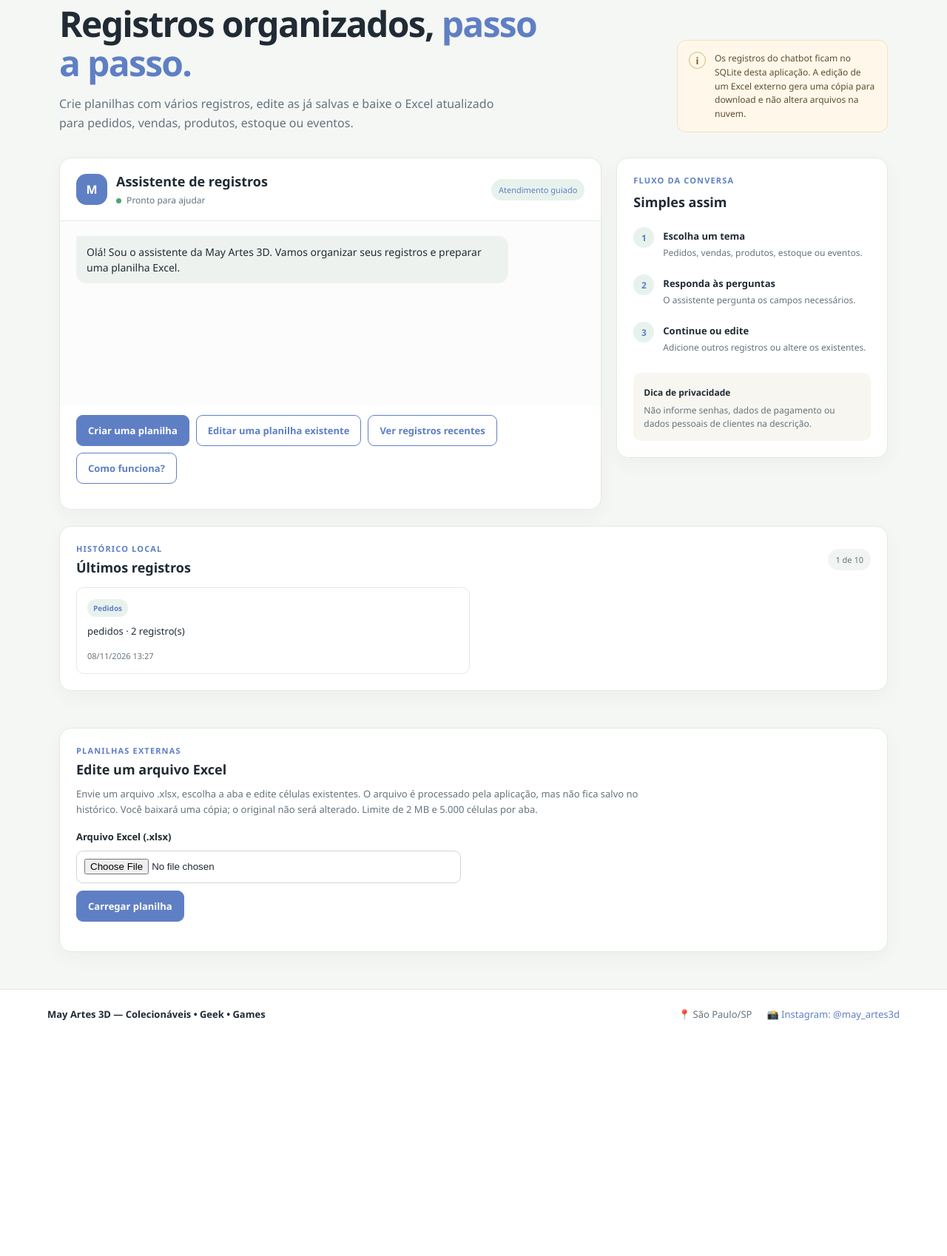
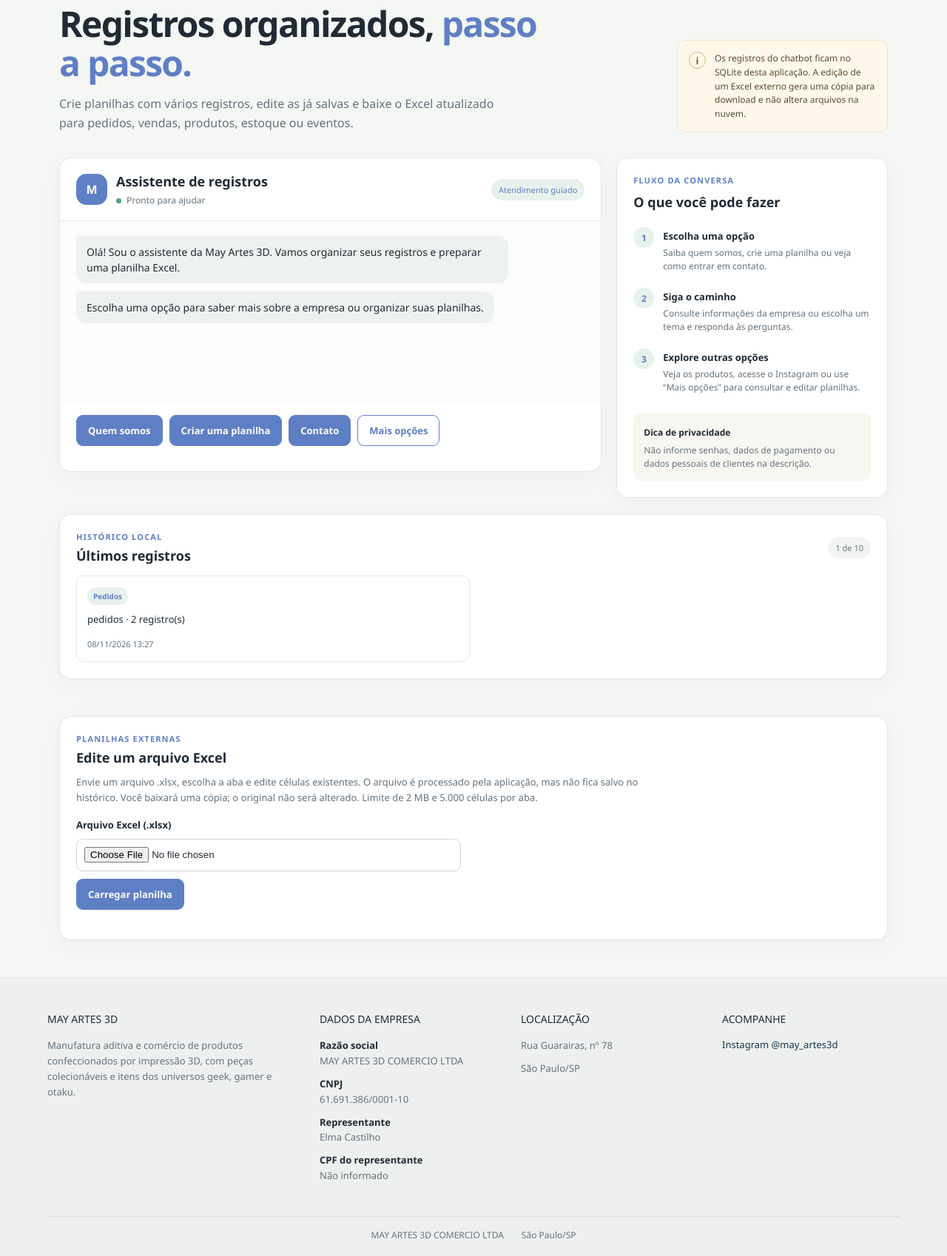
Before and after one commit to GustavodeSalesQueiroz/gerador-de-planilhas, a Django app: page / in a window 1280 px wide. Shown: the part 1492-3190 px from the top of the page at 74% size. Before the commit the page ends 2872 px from the top, so only its background shows below. Run offline with Django 5.2, Linux system fonts and the light colour scheme; data comes from the database, SQL or seed files in the repository; data that the repository does not hold is empty.

Commit message:
Documenta a API e amplia o chatbot
Adiciona guias técnicos do fluxo do chatbot e da API. Expande as opções de conversa para apresentar informações da empresa, produtos e contato, além de reorganizar o rodapé com dados institucionais.

```diff
--- a/home/templates/home.html
+++ b/home/templates/home.html
@@ -6,8 +6,8 @@
     <meta name="viewport" content="width=device-width, initial-scale=1">
     <meta name="description" content="Chatbot simples para organizar registros operacionais da May Artes 3D.">
     <title>Assistente de registros | May Artes 3D</title>
-    <link rel="stylesheet" href="{% static 'home/css/home.css' %}?v=13">
-    <script src="{% static 'home/js/home.js' %}?v=2" defer></script>
+    <link rel="stylesheet" href="{% static 'home/css/home.css' %}?v=16">
+    <script src="{% static 'home/js/home.js' %}?v=3" defer></script>
 </head>
 <body>
     <!-- Cabeçalho com a marca e atalhos para as áreas principais da página. -->
@@ -17,8 +17,8 @@
             <span>May Artes 3D <small>Assistente de registros</small></span>
         </a>
         <nav aria-label="Navegação principal">
-            <a href="#chat">Chatbot</a>
-            <a href="#contato">Contato</a>
+            <a href="#empresa">Empresa</a>
+            <a href="#chat">Assistente</a>
         </nav>
     </header>
 
@@ -35,10 +35,10 @@
         </div>
     </section>
 
-    <section class="product-gallery" aria-label="Produtos em destaque">
+    <section class="product-gallery" id="produtos" aria-label="Produtos em destaque">
         <div class="product-gallery-heading">
             <h2>Produtos</h2>
-            <p>Action figures de anime da melhor qualidade, feitas com carinho para você.</p>
+            <p>Action figures de cultura pop da melhor qualidade, feitas com carinho para você.</p>
         </div>
         <article class="product-card">
             <img src="{% static 'home/img/silksong.webp' %}" alt="Diorama de Hollow Knight: Silksong">
@@ -93,11 +93,11 @@
 
             <aside class="guide-card">
                 <p class="eyebrow">FLUXO DA CONVERSA</p>
-                <h2>Simples assim</h2>
+                <h2>O que você pode fazer</h2>
                 <ol class="steps">
-                    <li><span>1</span><div><strong>Escolha um tema</strong><small>Pedidos, vendas, produtos, estoque ou eventos.</small></div></li>
-                    <li><span>2</span><div><strong>Responda às perguntas</strong><small>O assistente pergunta os campos necessários.</small></div></li>
-                    <li><span>3</span><div><strong>Continue ou edite</strong><small>Adicione outros registros ou altere os existentes.</small></div></li>
+                    <li><span>1</span><div><strong>Escolha uma opção</strong><small>Saiba quem somos, crie uma planilha ou veja como entrar em contato.</small></div></li>
+                    <li><span>2</span><div><strong>Siga o caminho</strong><small>Consulte informações da empresa ou escolha um tema e responda às perguntas.</small></div></li>
+                    <li><span>3</span><div><strong>Explore outras opções</strong><small>Veja os produtos, acesse o Instagram ou use “Mais opções” para consultar e editar planilhas.</small></div></li>
                 </ol>
                 <div class="privacy-note">
                     <strong>Dica de privacidade</strong>
@@ -161,10 +161,31 @@
     </main>
 
     <footer class="site-footer">
-        <p class="footer-brand">May Artes 3D — Colecionáveis • Geek • Games</p>
-        <div class="footer-contact" id="contato">
-            <span>📍 São Paulo/SP</span>
-            <a href="https://www.instagram.com/may_artes3d/" target="_blank" rel="noopener noreferrer">📸 Instagram: @may_artes3d</a>
+        <div class="footer-columns">
+            <section class="footer-column" id="empresa" aria-labelledby="footer-company-heading">
+                <h2 id="footer-company-heading">MAY ARTES 3D</h2>
+                <p id="footer-company-description">Manufatura aditiva e comércio de produtos confeccionados por impressão 3D, com peças colecionáveis e itens dos universos geek, gamer e otaku.</p>
+            </section>
+            <section class="footer-column" aria-labelledby="footer-details-heading">
+                <h2 id="footer-details-heading">DADOS DA EMPRESA</h2>
+                <p><strong>Razão social</strong><br><span id="footer-company-legal-name">MAY ARTES 3D COMERCIO LTDA</span></p>
+                <p><strong>CNPJ</strong><br><span id="footer-company-cnpj">61.691.386/0001-10</span></p>
+                <p><strong>Representante</strong><br><span id="footer-company-representative">Elma Castilho</span></p>
+                <p><strong>CPF do representante</strong><br><span id="footer-company-cpf">Não informado</span></p>
+            </section>
+            <section class="footer-column" aria-labelledby="footer-location-heading">
+                <h2 id="footer-location-heading">LOCALIZAÇÃO</h2>
+                <p id="footer-company-address">Rua Guarairas, nº 78</p>
+                <p id="footer-company-city">São Paulo/SP</p>
+            </section>
+            <section class="footer-column" id="contato" aria-labelledby="footer-contact-heading">
+                <h2 id="footer-contact-heading">ACOMPANHE</h2>
+                <a id="footer-company-instagram" href="https://www.instagram.com/may_artes3d/" target="_blank" rel="noopener noreferrer">Instagram @may_artes3d</a>
+            </section>
+        </div>
+        <div class="footer-bottom">
+            <span>MAY ARTES 3D COMERCIO LTDA</span>
+            <span>São Paulo/SP</span>
         </div>
     </footer>
 
--- a/templates/static/home/css/home.css
+++ b/templates/static/home/css/home.css
@@ -357,6 +357,7 @@ main {
     border-radius: 4px 14px 14px;
     font-size: 14px;
     line-height: 1.5;
+    white-space: pre-line;
     overflow-wrap: anywhere;
 }
 
@@ -728,38 +729,57 @@ textarea:focus-visible {
 }
 
 /* Mantém o rodapé alinhado e separado do conteúdo principal. */
-footer {
-    display: flex;
-    align-items: center;
-    justify-content: space-between;
-    gap: 12px;
-    padding: 24px max(5vw, 24px);
+.site-footer {
+    padding: 46px max(5vw, 24px) 20px;
     color: var(--muted);
-    background: var(--paper);
+    background: #eef0ef;
     border-top: 1px solid var(--line);
     font-size: 13px;
 }
 
-.footer-brand {
-    margin: 0;
-    color: var(--ink);
-    font-weight: 700;
+.footer-columns {
+    display: grid;
+    grid-template-columns: minmax(220px, 1.4fr) repeat(3, minmax(150px, 1fr));
+    gap: 32px;
+    max-width: 1440px;
+    margin: 0 auto;
 }
 
-.footer-contact {
-    display: flex;
-    flex-wrap: wrap;
-    justify-content: flex-end;
-    gap: 8px 20px;
+.footer-column h2 {
+    margin: 0 0 16px;
+    color: var(--ink);
+    font-size: 14px;
+    font-weight: 500;
 }
 
-.footer-contact a {
-    color: var(--green);
+.footer-column p {
+    margin: 0 0 10px;
+    line-height: 1.6;
+}
+
+.footer-column strong {
+    color: var(--ink);
+    font-weight: 600;
+}
+
+.footer-column a {
+    color: var(--green-dark);
     text-decoration: none;
 }
 
-.footer-contact a:hover {
+.footer-column a:hover {
     text-decoration: underline;
+}
+
+.footer-bottom {
+    display: flex;
+    justify-content: center;
+    gap: 8px 24px;
+    max-width: 1440px;
+    margin: 34px auto 0;
+    padding-top: 16px;
+    border-top: 1px solid #d8ddda;
+    font-size: 12px;
 }
 
 /* Empilha os cartões e ajusta a navegação em telas médias. */
@@ -767,6 +787,11 @@ footer {
     .about-section {
         min-height: 540px;
         padding: 56px 26px;
+    }
+
+    .footer-columns {
+        grid-template-columns: repeat(2, minmax(0, 1fr));
+        gap: 28px 20px;
     }
 
     .product-gallery {
@@ -855,15 +880,18 @@ footer {
         grid-template-columns: 1fr;
     }
 
-    footer {
-        flex-direction: column;
-        align-items: flex-start;
+    .footer-columns {
+        grid-template-columns: 1fr;
+        gap: 24px;
+    }
+
+    .site-footer {
         padding-right: 16px;
         padding-left: 16px;
     }
 
-    .footer-contact {
+    .footer-bottom {
         justify-content: flex-start;
-        flex-direction: column;
+        flex-wrap: wrap;
     }
 }
--- a/templates/static/home/js/home.js
+++ b/templates/static/home/js/home.js
@@ -53,16 +53,24 @@ function showChoices(choices) {
     const group = document.createElement("div");
     group.className = "choice-list";
 
-    choices.forEach(({ label, onSelect, secondary = false }) => {
-        const button = document.createElement("button");
-        button.type = "button";
-        button.className = secondary ? "choice-button choice-secondary" : "choice-button";
-        button.textContent = label;
-        button.addEventListener("click", () => {
-            group.remove();
-            onSelect();
-        });
-        group.append(button);
+    choices.forEach(({ label, onSelect, secondary = false, href, external = false }) => {
+        const choice = document.createElement(href ? "a" : "button");
+        choice.className = secondary ? "choice-button choice-secondary" : "choice-button";
+        choice.textContent = label;
+        if (href) {
+            choice.href = href;
+            if (external) {
+                choice.target = "_blank";
+                choice.rel = "noopener noreferrer";
+            }
+        } else {
+            choice.type = "button";
+            choice.addEventListener("click", () => {
+                group.remove();
+                onSelect();
+            });
+        }
+        group.append(choice);
     });
 
     controls.append(group);
@@ -95,17 +103,81 @@ async function requestJson(url, method = "GET", data = null) {
 }
 
 function showMenu() {
-    // Reinicia o estado local e apresenta as ações principais do chatbot.
+    // Reinicia o estado local e apresenta as opções principais da conversa.
     currentSheet = null;
     selectedTheme = null;
     currentMode = null;
     selectedRecord = null;
     answers = {};
     showChoices([
+        { label: "Quem somos", onSelect: showCompanyMenu },
         { label: script.mensagens.iniciar_registro, onSelect: chooseTheme },
-        { label: script.mensagens.editar_planilha, onSelect: chooseExistingSheet, secondary: true },
+        { label: "Contato", onSelect: showContact },
+        { label: "Mais opções", onSelect: showMoreOptions, secondary: true },
+    ]);
+}
+
+function footerText(selector) {
+    return document.querySelector(selector).textContent.trim();
+}
+
+function showCompanyMenu() {
+    addMessage("Quem somos", "user");
+    addMessage("Sobre a May Artes 3D, escolha uma opção:");
+    showChoices([
+        { label: "Institucional", onSelect: showInstitutional },
+        { label: "O que fazemos", onSelect: showWhatWeDo },
+        { label: script.mensagens.voltar_menu, onSelect: showMenu, secondary: true },
+    ]);
+}
+
+function showInstitutional() {
+    addMessage("Institucional", "user");
+    addMessage(footerText("#footer-company-description"));
+    addMessage([
+        `Razão social: ${footerText("#footer-company-legal-name")}`,
+        `CNPJ: ${footerText("#footer-company-cnpj")}`,
+        `Representante: ${footerText("#footer-company-representative")}`,
+        `CPF do representante: ${footerText("#footer-company-cpf")}`,
+        `Endereço: ${footerText("#footer-company-address")}, ${footerText("#footer-company-city")}`,
+    ].join("\n"));
+    showChoices([
+        { label: "O que fazemos", onSelect: showWhatWeDo },
+        { label: script.mensagens.voltar_menu, onSelect: showMenu, secondary: true },
+    ]);
+}
+
+function showWhatWeDo() {
+    addMessage("O que fazemos", "user");
+    addMessage(footerText("#footer-company-description"));
+    showChoices([
+        { label: "Ver produtos", href: "#produtos" },
+        { label: script.mensagens.iniciar_registro, onSelect: chooseTheme, secondary: true },
+        { label: script.mensagens.voltar_menu, onSelect: showMenu, secondary: true },
+    ]);
+}
+
+function showContact() {
+    addMessage("Contato", "user");
+    addMessage([
+        `Endereço: ${footerText("#footer-company-address")}`,
+        footerText("#footer-company-city"),
+        footerText("#footer-company-instagram"),
+    ].join("\n"));
+    showChoices([
+        { label: "Abrir Instagram", href: document.querySelector("#footer-company-instagram").href, external: true },
+        { label: script.mensagens.voltar_menu, onSelect: showMenu, secondary: true },
+    ]);
+}
+
+function showMoreOptions() {
+    addMessage("Mais opções", "user");
+    addMessage("Escolha uma função:");
+    showChoices([
+        { label: script.mensagens.editar_planilha, onSelect: chooseExistingSheet },
         { label: script.mensagens.ver_historico, onSelect: showRecentSheets, secondary: true },
         { label: script.mensagens.como_funciona, onSelect: showHelp, secondary: true },
+        { label: script.mensagens.voltar_menu, onSelect: showMenu, secondary: true },
     ]);
 }
 
@@ -536,6 +608,7 @@ async function initializeChatbot() {
         }
         script = await response.json();
         addMessage(script.mensagens.boas_vindas);
+        addMessage("Escolha uma opção para saber mais sobre a empresa ou organizar suas planilhas.");
         showMenu();
     } catch {
         statusMessage.textContent = "Não foi possível carregar o roteiro do chatbot.";
```
Also changed, not shown: 2 other files.
